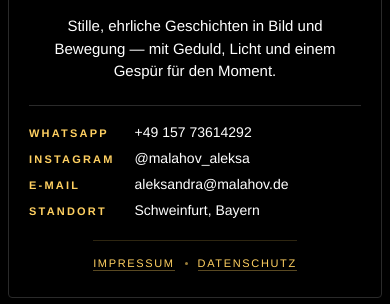
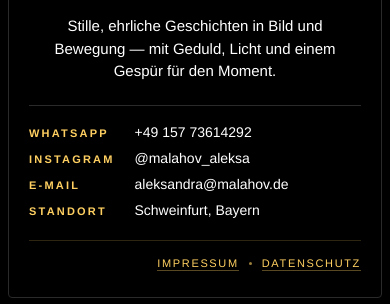
Before and after one commit to georg-malahov/portfolio.aleksandra.malahov.io, a plain HTML site: page index.html in a window 390 px wide. Shown: the part 154-458 px from the top of the page. Drawn offline with Linux system fonts and the light colour scheme; grey boxes are pictures that could not be loaded.

Commit message:
Pin Impressum/Datenschutz as a true bio-card footer (no longer absolute)

```diff
--- a/index.html
+++ b/index.html
@@ -162,10 +162,19 @@
   }
   .bio .contact .row { display: flex; gap: 14px; align-items: baseline; min-width: 0; }
 
+  .bio-main {
+    flex: 1;
+    display: flex; flex-direction: column;
+    justify-content: center; align-items: center;
+    width: 100%;
+    min-height: 0;
+  }
   .bio .legal {
-    position: absolute;
-    bottom: 14px; right: 18px;
-    display: flex; align-items: center; gap: 10px;
+    align-self: stretch;
+    margin-top: 18px;
+    padding-top: 14px;
+    border-top: 1px solid rgba(255,208,97,.18);
+    display: flex; align-items: center; justify-content: flex-end; gap: 10px;
     font-size: 11px; letter-spacing: .15em; text-transform: uppercase;
   }
   .bio .legal a {
@@ -282,13 +291,7 @@
     }
     .bio .contact .row { gap: 12px; }
     .bio .contact .k { width: 8.5em; flex: 0 0 8.5em; font-size: 11px; }
-    .bio .legal {
-      position: static;
-      margin-top: 22px;
-      padding-top: 16px;
-      border-top: 1px solid rgba(255,208,97,.18);
-      justify-content: flex-end;
-    }
+    .bio .legal { margin-top: 22px; padding-top: 16px; }
     .tile .label { padding: 10px 12px; font-size: 12px; }
     .modal-stage { width: 94vw; height: 60vh; }
     .video-nav { width: 44px; height: 44px; font-size: 22px; }
@@ -375,6 +378,7 @@ const grid = document.getElementById("grid");
 const bio = document.createElement("div");
 bio.className = "tile bio";
 bio.innerHTML = `
+  <div class="bio-main">
     <h1>Aleksandra<br>Malahov</h1>
     <p class="role">Fotografin · Videografin</p>
     <p class="bio-text">Stille, ehrliche Geschichten in Bild und Bewegung — mit Geduld, Licht und einem Gespür für den Moment.</p>
@@ -383,6 +387,7 @@ bio.innerHTML = `
       <div class="row"><span class="k">Instagram</span><span class="v"><a href="https://www.instagram.com/malahov_aleksa" target="_blank">@malahov_aleksa</a></span></div>
       <div class="row"><span class="k">E-Mail</span><span class="v"><a href="mailto:aleksandra@malahov.de">aleksandra@malahov.de</a></span></div>
       <div class="row"><span class="k">Standort</span><span class="v">Schweinfurt, Bayern</span></div>
+    </div>
   </div>
   <div class="legal">
     <a href="impressum.html">Impressum</a>
```
Lines whose indentation alone changed are shown as unchanged.
